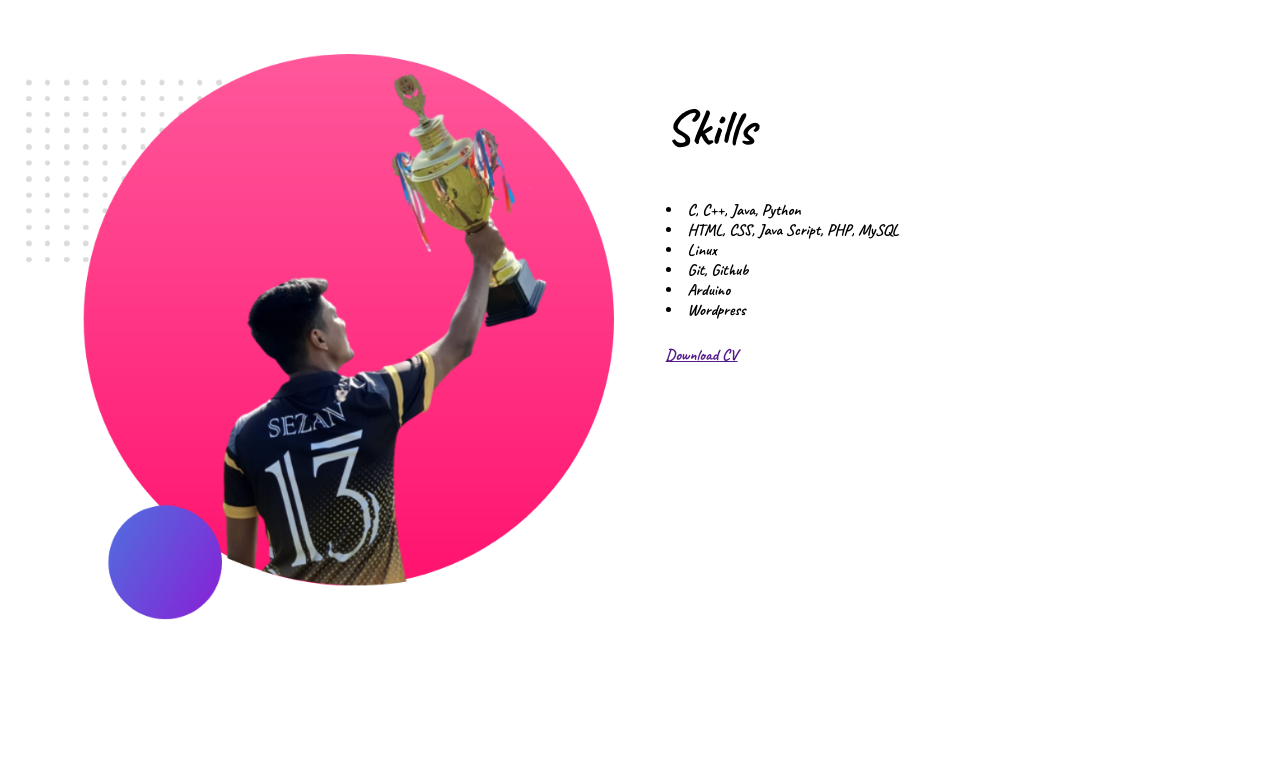
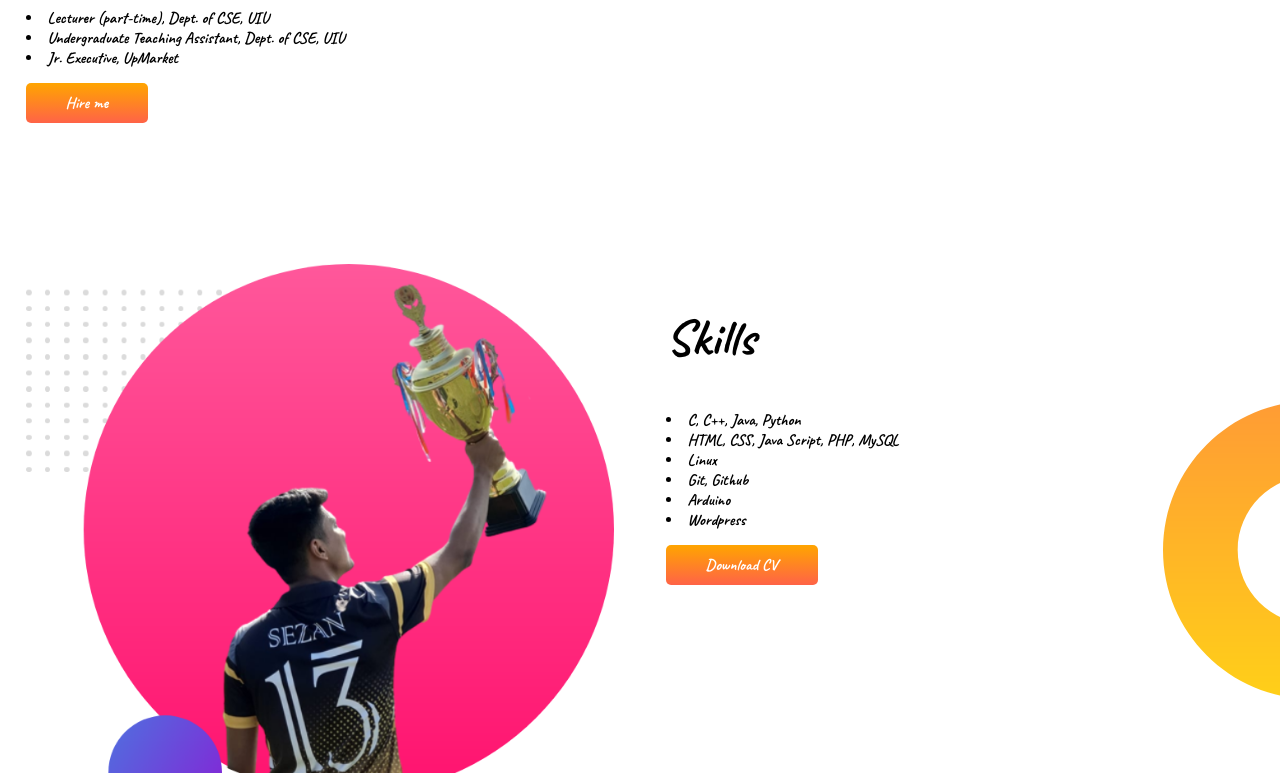
Before and after one commit to md-saikat/Module-4, a plain HTML site: page portfolio/index.html in a window 1280 px wide. Shown: the part 612-1385 px from the top of the page. Before the commit the page ends 1263 px from the top, so only its background shows below. Drawn offline with Linux system fonts and the light colour scheme.

Commit message:
2nd section final

```diff
--- a/portfolio/index.html
+++ b/portfolio/index.html
@@ -20,6 +20,13 @@
         <h2>Objectives</h2>
         <p>To join an institute that will provide me challenging goals and tremendous career growth opportunities.</p>
 
+        <h2>Experiences</h2>
+        <p>
+            <li>Lecturer (part-time), Dept. of CSE, UIU</li>
+            <li>Undergraduate Teaching Assistant, Dept. of CSE, UIU</li>
+            <li>Jr. Executive, UpMarket</li>
+        </p>
+
         <a class="button" target="_blank" href="https://www.facebook.com/sezan03">Hire me</a>
     </div>
 
@@ -28,7 +35,7 @@
     </div>
 </section>
 
-<section class="second-section fexible-container">
+<section id="section-2">
     <div class="half-width">
         <img src="images/dp2.png" alt="">
     </div>
@@ -44,7 +51,7 @@
             <li>Wordpress</li>
         </p>
 
-        <a class="link-button" target="_blank" href="">Download CV</a>
+        <a class="button" target="_blank" href="">Download CV</a>
     </div>
 </section>
 
--- a/portfolio/style.css
+++ b/portfolio/style.css
@@ -17,6 +17,7 @@ p {
 
 section {
     display: flex;
+    margin-bottom: 100px;
 }
 
 .half-width {
@@ -42,3 +43,9 @@ section {
     background-image: url(images/top-banner.png);
     background-repeat: no-repeat;
 }
+
+#section-2 {
+    background-image: url(images/dream-bg.png);
+    background-repeat: no-repeat;
+    background-position: right;
+}
```
